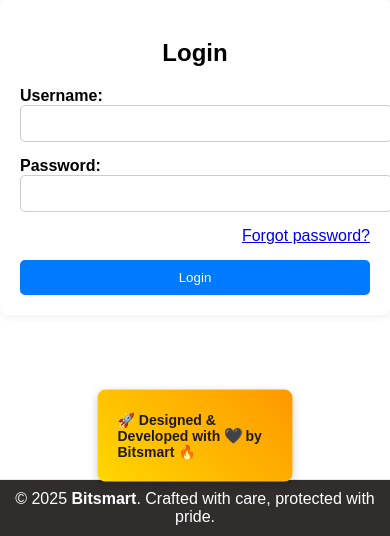
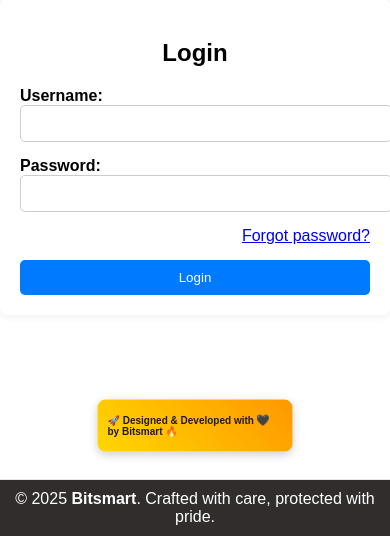
Before and after one commit to Praveen3226/viking12, a Flask app: page /login in a window 390 px wide. Shown: the part 308-844 px from the top of the page. Run offline with Flask 3, Linux system fonts and the light colour scheme.

Commit message:
Update login.html

```diff
--- a/templates/login.html
+++ b/templates/login.html
@@ -161,6 +161,24 @@
     from { transform: translateX(-50%) translateY(0); }
     to { transform: translateX(-50%) translateY(-5px); }
 }
+ /* Smaller devices */
+@media (max-width: 768px) {
+    .flash-messagebr {
+        bottom: 70px; /* Avoid covering footer */
+        padding: 6px 15px;
+        font-size: 12px;
+    }
+}
+
+/* Very small devices */
+@media (max-width: 480px) {
+    .flash-messagebr {
+        bottom: 80px; /* Extra space for very small screens */
+        padding: 5px 10px;
+        font-size: 10px;
+    }
+}
+
 </style>
 </head>
 <body>
```
